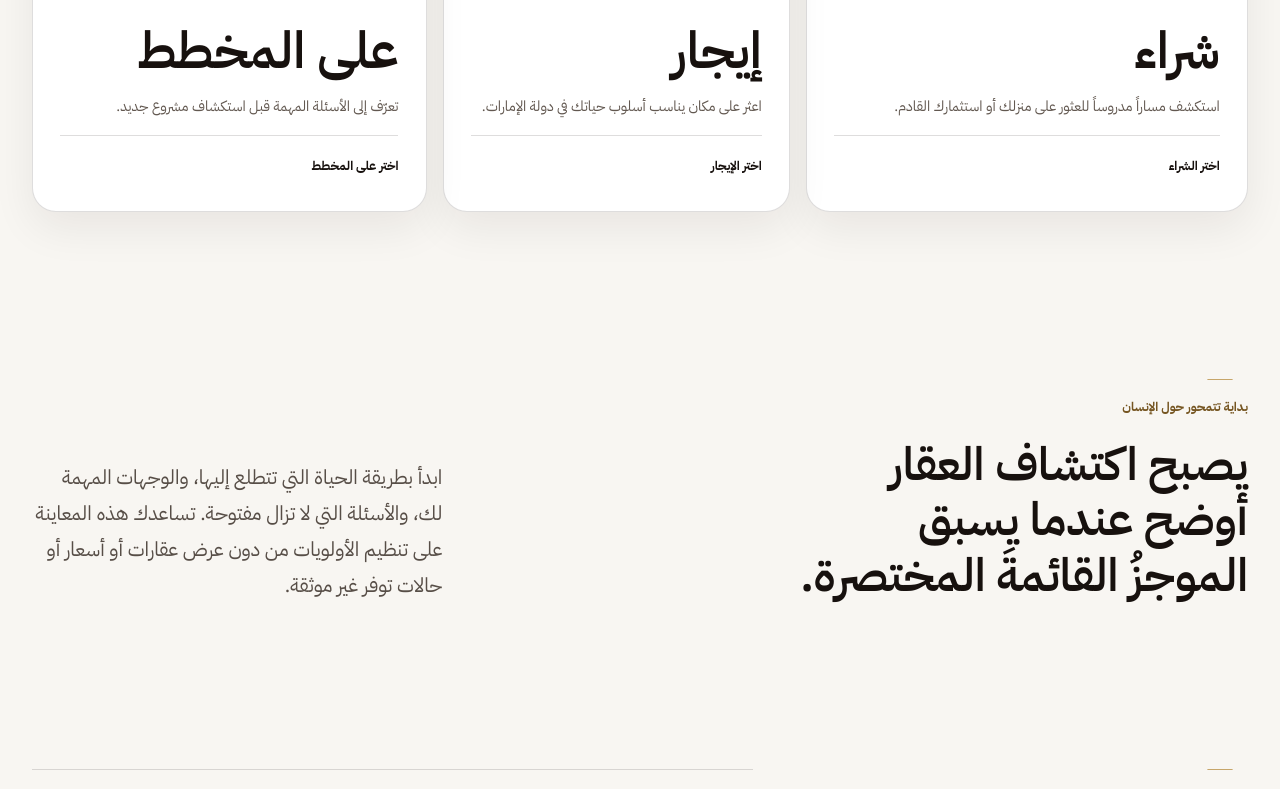
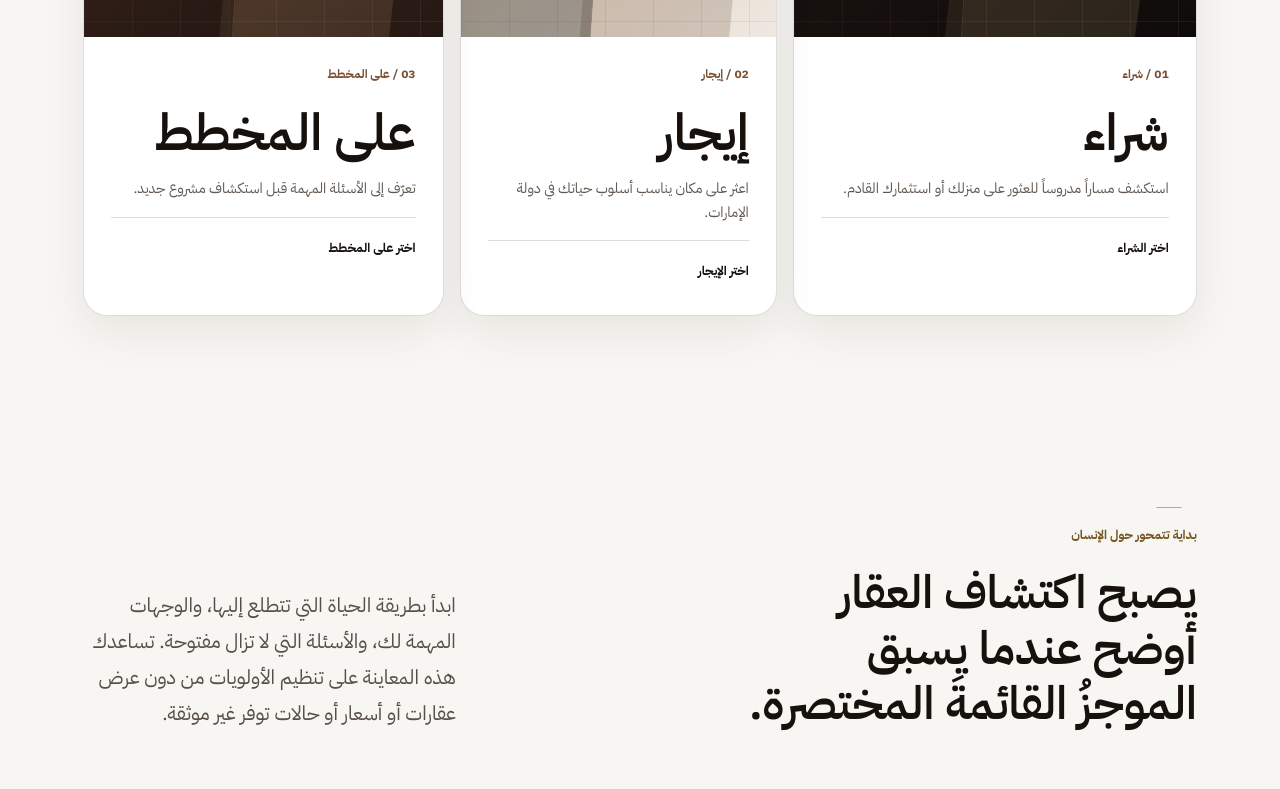
Before and after one commit to emranyounasdxb-ai/are, a Next.js app in the folder apps/public-web/: page /ar in a window 1280 px wide. Shown: the part 1800-2589 px from the top of the page. Built offline with nearby package versions, Linux system fonts and the light colour scheme; a web font is replaced by a local one.

Commit message:
fix: restore sitewide section spacing and surface insets

```diff
--- a/apps/public-web/app/globals.css
+++ b/apps/public-web/app/globals.css
@@ -1733,9 +1733,8 @@ html[dir="rtl"] .criteria-summary > p:first-child {
 
 .content-section--split { display: grid; grid-template-columns: minmax(18rem, 0.75fr) minmax(0, 1fr); gap: clamp(3rem, 9vw, 9rem); }
 .content-checklist { margin: 0; padding: 0; list-style: none; }
-.content-checklist li { position: relative; padding: 1.3rem 0 1.3rem 2.4rem; border-block-start: 1px solid var(--are-border); line-height: 1.6; }
+.content-checklist li { position: relative; padding-block: 1.3rem; padding-inline: 2.4rem 0; border-block-start: 1px solid var(--are-border); line-height: 1.6; }
 .content-checklist li::before { position: absolute; inset-block-start: 1.25rem; inset-inline-start: 0; color: var(--are-copper); content: "✓"; font-weight: 800; }
-html[dir="rtl"] .content-checklist li { padding: 1.3rem 2.4rem 1.3rem 0; }
 
 .content-section--faq { display: grid; grid-template-columns: minmax(18rem, 0.7fr) minmax(0, 1.2fr); gap: clamp(3rem, 9vw, 9rem); background: var(--are-stone); }
 .faq-list details { border-block-start: 1px solid var(--are-border); }
@@ -1744,8 +1743,7 @@ html[dir="rtl"] .content-checklist li { padding: 1.3rem 2.4rem 1.3rem 0; }
 .faq-list summary::-webkit-details-marker { display: none; }
 .faq-list summary span { color: var(--are-copper); font-size: 1.5rem; transition: transform 180ms ease; }
 .faq-list details[open] summary span { transform: rotate(45deg); }
-.faq-list details > p { max-width: 46rem; margin: 0; padding: 0 3rem 1.6rem 0; color: var(--are-muted); line-height: 1.75; }
-html[dir="rtl"] .faq-list details > p { padding: 0 0 1.6rem 3rem; }
+.faq-list details > p { max-width: 46rem; margin: 0; padding-block: 0 1.6rem; padding-inline: 0 3rem; color: var(--are-muted); line-height: 1.75; }
 
 .content-section--related .content-heading h2 { font-size: clamp(2.3rem, 4vw, 4.4rem); }
 .related-grid { display: grid; grid-template-columns: repeat(3, minmax(0, 1fr)); margin-block-start: 3rem; gap: 1rem; }
@@ -2423,6 +2421,104 @@ html[dir="rtl"] .featured-insight p { letter-spacing: normal; text-transform: no
   }
 }
 
+/* ARE-WEB-05A: shared surface insets and compact section separation. */
+:root {
+  --are-surface-inset-inline: clamp(1.25rem, 4vw, 3.5rem);
+  --are-surface-inset-block: clamp(1.75rem, 4vw, 4rem);
+  --are-section-separation: clamp(1rem, 2.6vw, 1.5rem);
+  --are-content-stack-gap: clamp(1rem, 2vw, 2rem);
+}
+
+.discovery-section,
+.inner-section,
+.content-section,
+.career-opportunities,
+.career-application {
+  padding-inline: var(--are-surface-inset-inline);
+}
+
+.content-section--dark {
+  padding-inline: max(
+    var(--are-surface-inset-inline),
+    calc((100% - var(--are-container)) / 2)
+  );
+  padding-block: var(--are-surface-inset-block);
+}
+
+.content-section.content-section--faq {
+  padding-block: var(--are-surface-inset-block);
+}
+
+.property-workbench__search,
+.contact-form,
+.career-form,
+.article-checklist {
+  padding-block: var(--are-surface-inset-block);
+  padding-inline: var(--are-surface-inset-inline);
+}
+
+.faq-list {
+  min-width: 0;
+}
+
+.faq-list summary {
+  padding-inline: 0.25rem;
+}
+
+.faq-list details > p {
+  padding-block: 0 1.6rem;
+  padding-inline: 0.25rem 3rem;
+}
+
+main > :where(
+  .discovery-section,
+  .inner-section,
+  .content-section,
+  .feature-pathways,
+  .featured-insight,
+  .insights-contact,
+  .career-opportunities,
+  .career-application,
+  .closing-cta
+) + :where(
+  .discovery-section,
+  .inner-section,
+  .content-section,
+  .feature-pathways,
+  .featured-insight,
+  .insights-contact,
+  .career-opportunities,
+  .career-application,
+  .closing-cta
+),
+main > article + .content-section {
+  margin-block-start: var(--are-section-separation);
+}
+
+.featured-insight,
+.insights-contact {
+  margin-block: var(--are-section-separation);
+}
+
+.content-heading,
+.inner-section__heading,
+.career-opportunities__heading,
+.career-application__heading {
+  min-width: 0;
+}
+
+@media (max-width: 900px) {
+  .content-section--faq {
+    gap: var(--are-content-stack-gap);
+  }
+}
+
+@media (max-width: 680px) {
+  .faq-list details > p {
+    padding-inline-end: 1.5rem;
+  }
+}
+
 /* ARE-WEB-05: owner-approved cinematic typography, gold and motion system. */
 :root {
   --are-font-body: var(--font-body-latin), "Manrope", Arial, sans-serif;
```
